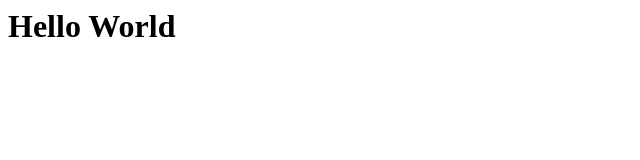
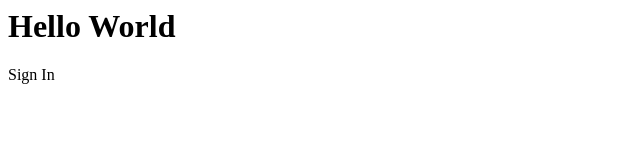
Before and after one commit to SamPuckett/LastFM-API-Testing, a plain HTML site: page index.html in a window 1280 px wide. Shown: the full height of the page, 0-640 px from the left. Drawn offline with Linux system fonts and the light colour scheme.

Commit message:
Update index.html

```diff
--- a/index.html
+++ b/index.html
@@ -4,5 +4,6 @@
     </head>
     <body>
       <h1>Hello World</h1>
+      <a href"http://www.last.fm/api/auth/?api_key=xxx">Sign In</a>
     </body>
   </htlm>
```
